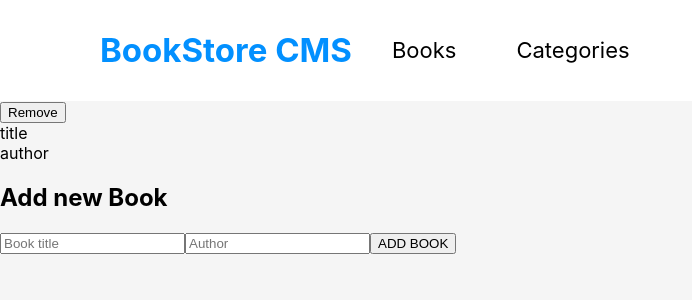
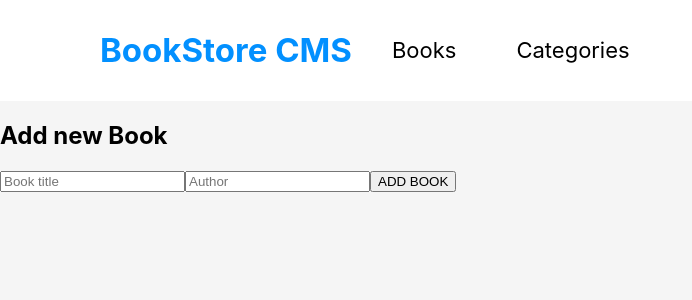
Before and after one commit to safar1212/reactjs-bookstore, a React (Create React App) app: page / in a window 1280 px wide. Shown: the top 300 px of the page, without its empty margins (0-692 px from the left). Built offline with nearby package versions, Linux system fonts and the light colour scheme.

Commit message:
modified the SingleBook file

```diff
--- a/src/components/displayBooks.js
+++ b/src/components/displayBooks.js
@@ -2,12 +2,14 @@ import React from 'react';
 import AddBook from './form';
 import SingleBook from './singleBook';
 
-const DisplayBooks = () => (
+const DisplayBooks = () => {
+    const books = [];
+
+    return (
   <div className="book-list">
-    <button type="submit">Remove</button>
-    <SingleBook />
-    <AddBook />
+       {books.map((book) => <SingleBook title={book.title} author={book.author} />)}
+       <AddBook />
   </div>
-);
+)};
 
 export default DisplayBooks;
--- a/src/components/singleBook.js
+++ b/src/components/singleBook.js
@@ -1,10 +1,17 @@
 import React from 'react';
 
-const SingleBook = () => (
+const SingleBook = (props) => {
+
+    const {title, author} = props
+
+    return (
   <div className="single-book">
-    <div>title</div>
-    <div>author</div>
+    <ul>
+        <li>{title = "The mountain"}{author = "Safar"}<button>Remove</button></li>
+    </ul>
   </div>
-);
+)
+
+};
 
 export default SingleBook;
```
